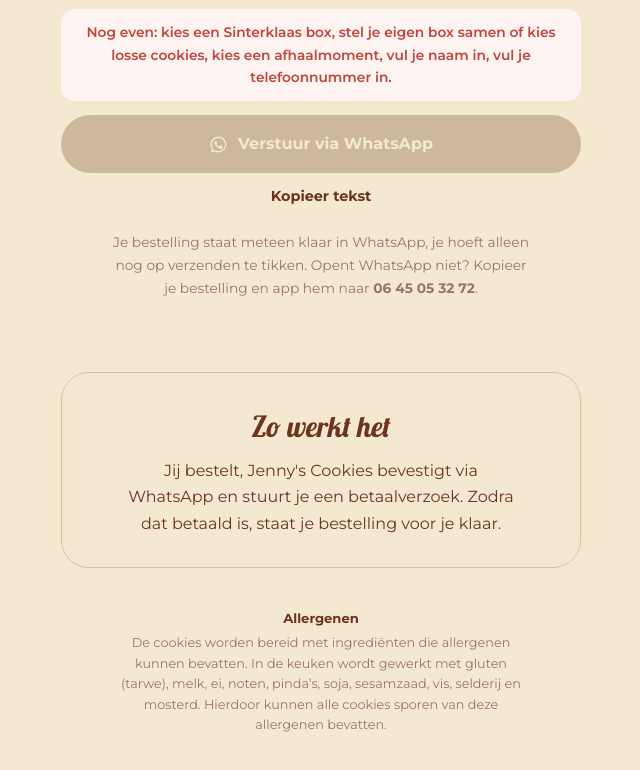
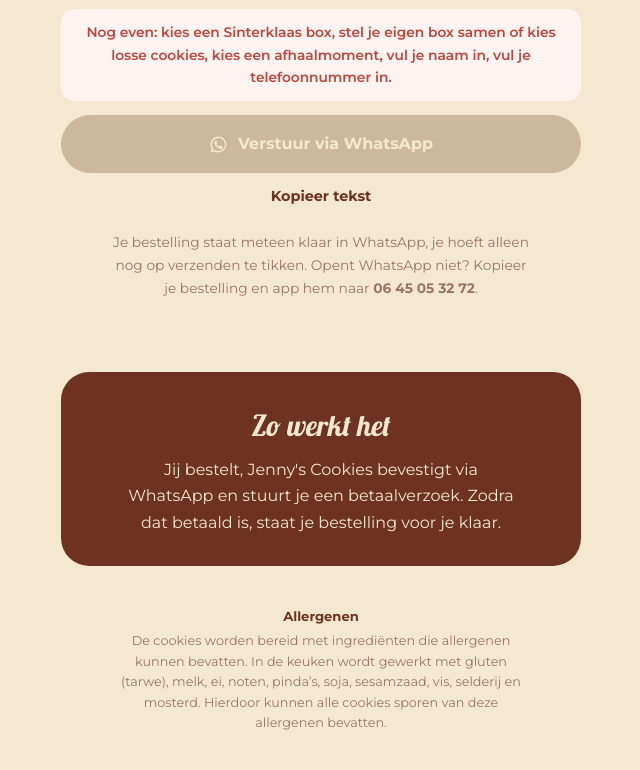
Before and after one commit to jennyscookies/jennyscookies.github.io, a plain HTML site: page index.html in a window 1280 px wide. Shown: the part 4819-5589 px from the top of the page, without its empty margins (319-959 px from the left). Drawn offline with Linux system fonts and the light colour scheme.

Commit message:
Zo werkt het weer in bruin kader
Co-Authored-By: Claude Opus 5.5 <noreply@anthropic.com>
Claude-Session: https://claude.ai/code/session_01SBoZBrEUAUSR5i4mweNrFu

```diff
--- a/index.html
+++ b/index.html
@@ -129,12 +129,12 @@
   .btn.ghost{background:transparent;color:var(--brown);border:0;padding:10px;margin-top:4px;font-size:.9rem}
 
   /* How it works & footer */
-  .callout{margin-top:72px;padding:30px 26px;background:var(--card);border:1px solid var(--line);border-radius:28px}
+  .callout{margin-top:72px;padding:30px 26px;background:var(--brown);border:0;border-radius:28px}
   .flow{display:flex;justify-content:center;align-items:center;gap:10px;margin-bottom:16px}
   .flow span{width:40px;height:40px;border-radius:50%;background:#fff;display:grid;place-items:center}
   .flow i{width:18px;height:1px;background:#dccab3}
-  .callout h3{margin:0 0 8px;font-family:Lobster,cursive;font-size:1.8rem;color:var(--ink);font-weight:400}
-  .callout p{margin:0 auto;max-width:400px;color:var(--text)}
+  .callout h3{margin:0 0 8px;font-family:Lobster,cursive;font-size:1.8rem;color:var(--bg);font-weight:400}
+  .callout p{margin:0 auto;max-width:400px;color:var(--bg)}
   footer{margin:40px auto 0;max-width:420px;color:var(--muted);font-size:.8rem;line-height:1.6}
   footer b{display:block;color:var(--ink);font-size:.82rem;margin-bottom:4px}
 
```
